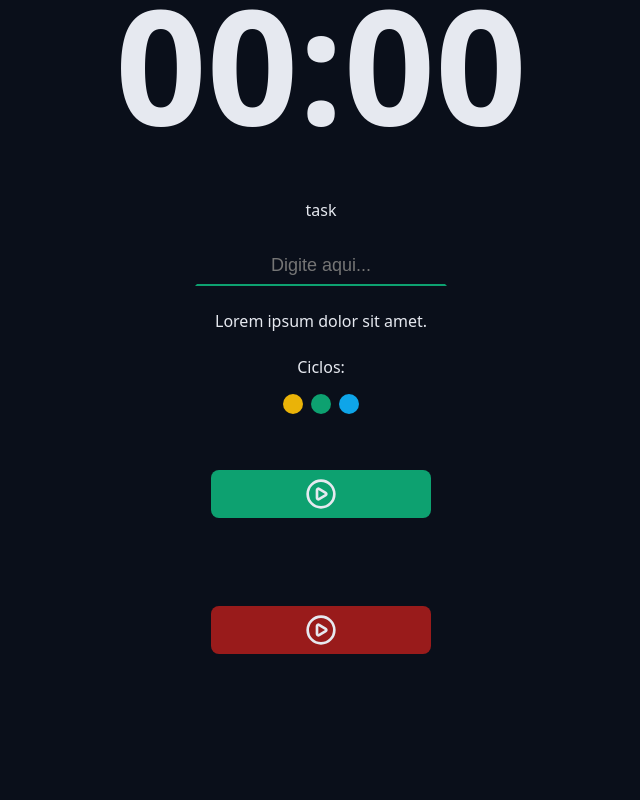
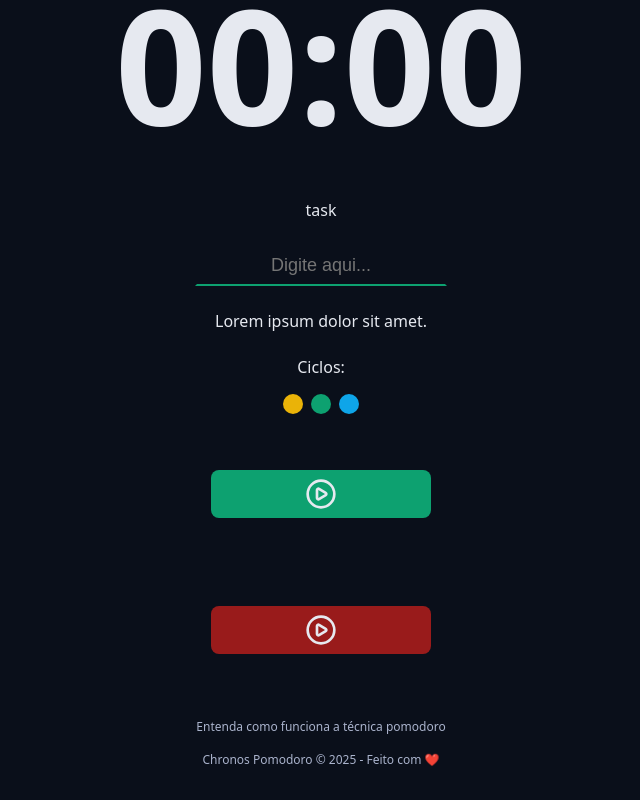
Before and after one commit to EduTiyo/chronos-pomodoro, a React (Vite) app: page / in a window 1280 px wide. Shown: the part 342-1142 px from the top of the page, without its empty margins (319-959 px from the left). Before the commit the page ends 1060 px from the top, so only its background shows below. Built offline with nearby package versions, Linux system fonts and the light colour scheme.

Commit message:
feat: footer

```diff
--- a/src/App.tsx
+++ b/src/App.tsx
@@ -9,6 +9,7 @@
 import Cycles from "./components/Cycles";
 import DefaultButton from "./components/DefaultButton";
 import { PlayCircleIcon } from "lucide-react";
+import Footer from "./components/Footer";
 
 const App = () => {
   return (
@@ -50,6 +51,10 @@
           </div>
         </form>
       </Container>
+
+      <Container>
+        <Footer />
+      </Container>
     </>
   );
 };
--- /dev/null
+++ b/src/components/Footer/index.tsx
@@ -0,0 +1,14 @@
+import styles from "./styles.module.css";
+
+const Footer = () => {
+  return (
+    <footer className={styles.footer}>
+      <a href="">Entenda como funciona a técnica pomodoro</a>
+      <a href="">
+        Chronos Pomodoro &copy; {new Date().getFullYear()} - Feito com ❤️{" "}
+      </a>
+    </footer>
+  );
+};
+
+export default Footer;
--- /dev/null
+++ b/src/components/Footer/styles.module.css
@@ -0,0 +1,17 @@
+.footer {
+  display: flex;
+  align-items: center;
+  flex-direction: column;
+  justify-content: center;
+  gap: 1.6rem;
+  font-size: 1.2rem;
+}
+
+footer a {
+  color: var(--text-muted);
+  text-decoration: none;
+}
+
+footer a:hover {
+  text-decoration: underline;
+}
```
